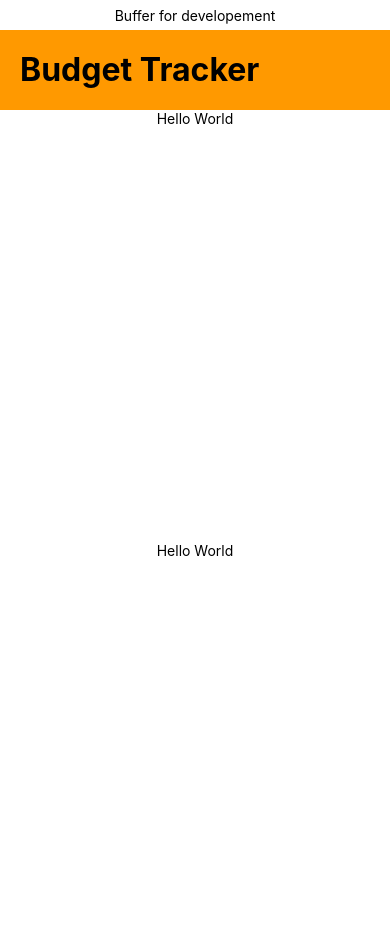
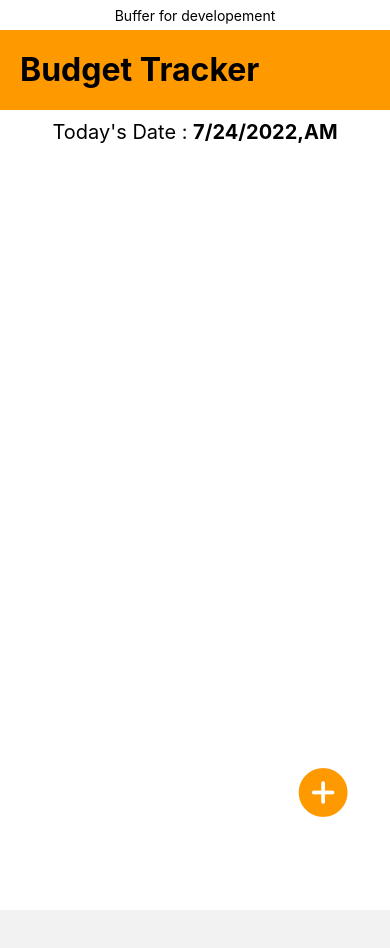
Before and after one commit to purplevarun/deprecated-budget-tracker-app, a React Native app: screen /Home in a window 390 px wide. Shown: the top 948 px of the page. Built offline with nearby package versions, Linux system fonts and the light colour scheme.

Commit message:
Add Date and Add Btn to HomeScreen

```diff
--- a/screens/home/HomeScreen.tsx
+++ b/screens/home/HomeScreen.tsx
@@ -1,20 +1,37 @@
-import { Text } from "react-native";
+import { Ionicons } from "@expo/vector-icons";
+import { Text, TouchableOpacity, View } from "react-native";
 import LongView from "../../components/longview/LongView";
 import colors from "../../context/Data/Colors";
 
 const HomeScreen = () => {
+	const getDate = () => {
+		const fullDate = new Date().toLocaleString();
+		const day = fullDate.slice(0, 10);
+		const year = fullDate.slice(19, 24);
+		return day + year;
+	};
 	return (
 		<LongView
 			style={{
-				justifyContent: "space-between",
 				alignItems: "center",
 				backgroundColor: colors.bg,
-				height: 1000,
+				minHeight: 800,
 			}}
 		>
-			<Text>Hello World</Text>
-			<Text>Hello World</Text>
-			<Text>Hello World</Text>
+			<View style={{ marginTop: 10, display: "flex", flexDirection: "row" }}>
+				<Text style={{ fontSize: 20 }}>Today's Date : </Text>
+				<Text style={{ fontSize: 20, fontWeight: "bold" }}>{getDate()}</Text>
+			</View>
+
+			<TouchableOpacity
+				style={{
+					position: "absolute",
+					right: 35,
+					top: 650,
+				}}
+			>
+				<Ionicons name="ios-add-circle" size={60} color={colors.primary} />
+			</TouchableOpacity>
 		</LongView>
 	);
 };
```
